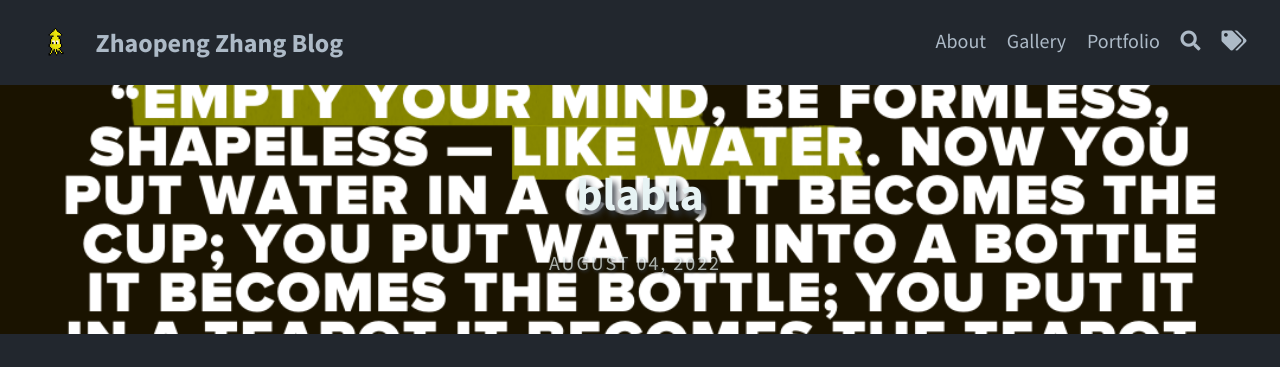
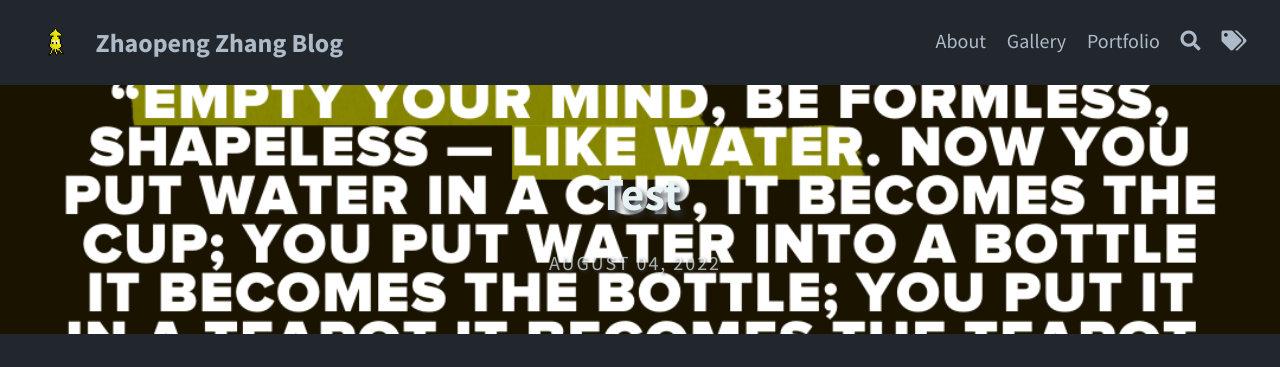
Before and after one commit to JimZ3/jimz3.github.io, a Jekyll site: the page built from _posts/2022-8-4-Test.md, in a window 1280 px wide and 900 px high. Shown: the top 367 px of the window. Built offline with Jekyll 4.4.1, drawn with Linux system fonts in a browser that asks for light colours; comment, search, counter and statistics services are not loaded.

```diff
--- a/_posts/2022-8-4-Test.md
+++ b/_posts/2022-8-4-Test.md
@@ -1,6 +1,6 @@
 ---
 layout: post
-title: blabla
+title: Test
 author: Jim
 feature-img: "/assets/img/feature-img/Bruce.png"
 ---
```
Also changed, not shown: _posts/2022-8-31-Schedule.md (+1 -1 lines), 1 other file.
